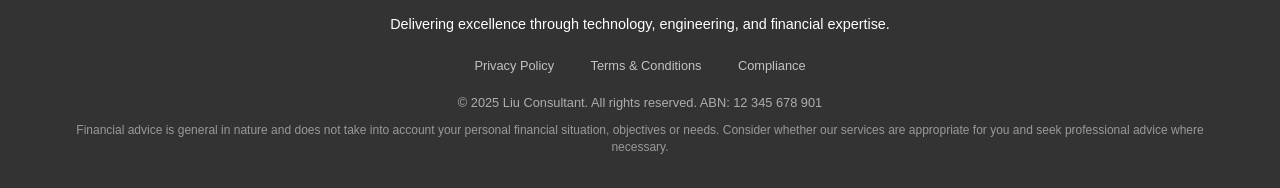
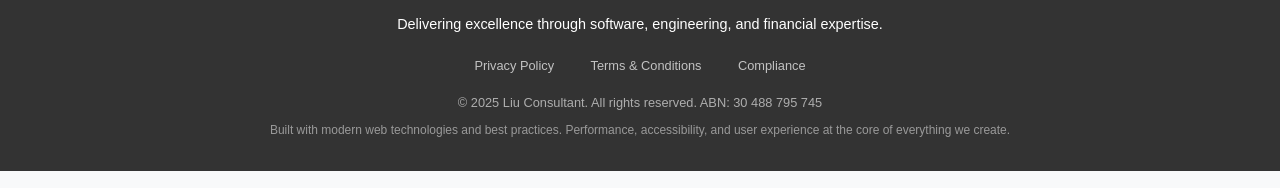
Before and after one commit to Citysmoke1/Liu-Consultants, a plain HTML site: page index.html in a window 1280 px wide. Shown: the part 4668-4856 px from the top of the page. Drawn offline with Linux system fonts and the light colour scheme.

Commit message:
Fixed Footer

```diff
--- a/index.html
+++ b/index.html
@@ -891,7 +891,7 @@
                     <img src="Assets/Logo_Liu_Consultancy.png" alt="Liu Consultants Logo">
                     Liu Consultants
                 </div>
-                <p style="margin-bottom: 1rem; font-size: 0.9rem;">Delivering excellence through technology, engineering, and financial expertise.</p>
+                <p style="margin-bottom: 1rem; font-size: 0.9rem;">Delivering excellence through software, engineering, and financial expertise.</p>
 
                 <!-- Legal Links -->
                 <div style="margin-bottom: 1rem;">
@@ -901,10 +901,9 @@
                 </div>
 
                 <!-- Copyright & Disclaimers -->
-                <p style="opacity: 0.6; font-size: 0.8rem; margin-bottom: 0.5rem;">&copy; 2025 Liu Consultant. All rights reserved. ABN: 12 345 678 901</p>
+                <p style="opacity: 0.6; font-size: 0.8rem; margin-bottom: 0.5rem;">&copy; 2025 Liu Consultant. All rights reserved. ABN: 30 488 795 745</p>
                 <p style="opacity: 0.5; font-size: 0.75rem; line-height: 1.4;">
-                    Financial advice is general in nature and does not take into account your personal financial situation, objectives or needs.
-                    Consider whether our services are appropriate for you and seek professional advice where necessary.
+                    Built with modern web technologies and best practices. Performance, accessibility, and user experience at the core of everything we create.
                 </p>
             </div>
         </div>
```
